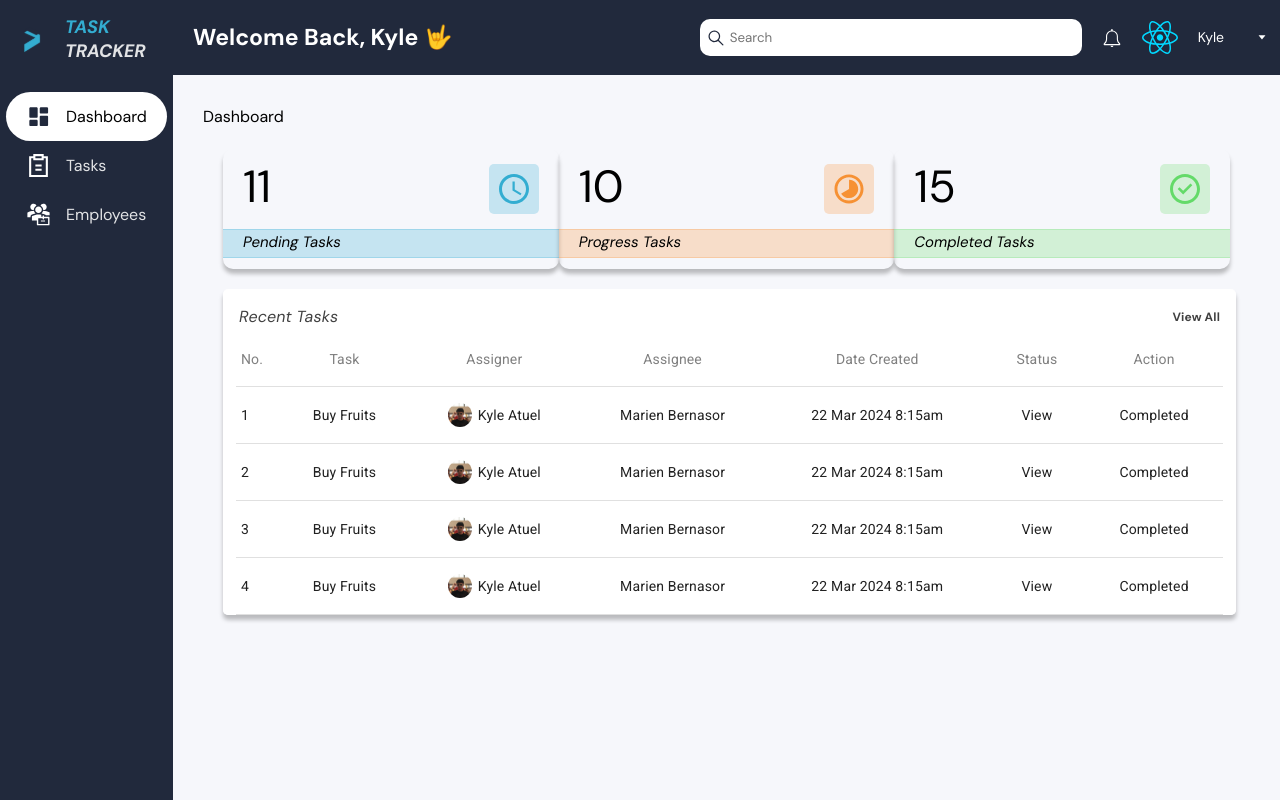
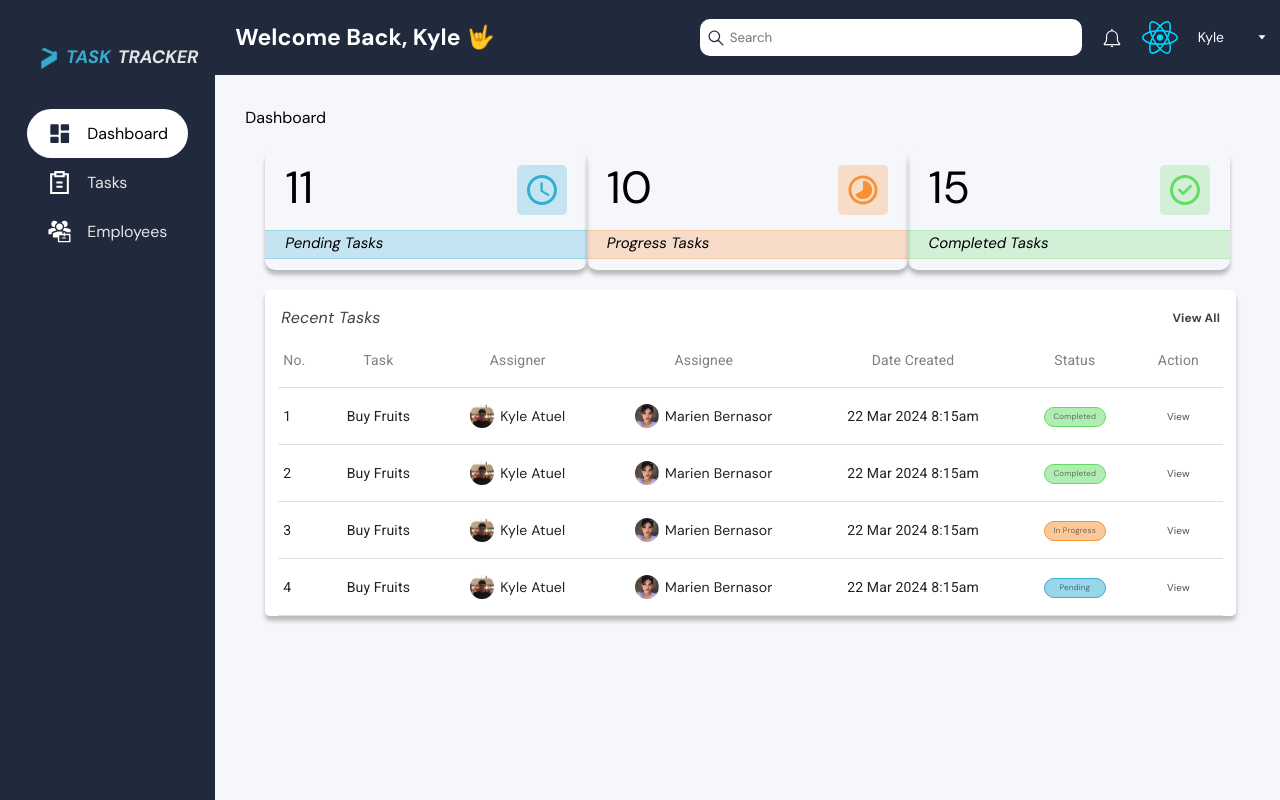
Before and after one commit to Renreal/task-manager, a React (Vite) app: page / in a window 1280 px wide. Built offline with nearby package versions, Linux system fonts and the light colour scheme.

Commit message:
screen 1440 sidebar updates and table components improvements

```diff
--- a/src/components/ RecentTasks.jsx
+++ b/src/components/ RecentTasks.jsx
@@ -7,8 +7,8 @@ import TableHead from "@mui/material/TableHead";
 import TableRow from "@mui/material/TableRow";
 import Paper from "@mui/material/Paper";
 import "../styles/RecentTasks.css";
-import kyle from "../assets/images/kyle.jpg"
-
+import kyle from "../assets/images/kyle.jpg";
+import marien from "../assets/images/marien.jpg";
 export default function RecentTasks() {
   return (
     <div className="recent-tasks-table">
@@ -46,60 +46,95 @@ export default function RecentTasks() {
               >
                 No.
               </TableCell>
-              <TableCell align="center" sx={{padding:"15px"}}>Task</TableCell>
-              <TableCell align="center" sx={{padding:"15px"}}>Assigner</TableCell>
-              <TableCell align="center" sx={{padding:"15px"}}>Assignee</TableCell>
-              <TableCell align="center" sx={{padding:"15px"}}>Date Created</TableCell>
-              <TableCell align="center" sx={{padding:"15px"}}>Status</TableCell>
-              <TableCell align="center" sx={{padding:"15px"}}>Action</TableCell>
+              <TableCell align="center" sx={{ padding: "15px" }}>
+                Task
+              </TableCell>
+              <TableCell align="center" sx={{ padding: "15px" }}>
+                Assigner
+              </TableCell>
+              <TableCell align="center" sx={{ padding: "15px" }}>
+                Assignee
+              </TableCell>
+              <TableCell align="center" sx={{ padding: "15px" }}>
+                Date Created
+              </TableCell>
+              <TableCell align="center" sx={{ padding: "15px" }}>
+                Status
+              </TableCell>
+              <TableCell align="center" sx={{ padding: "15px" }}>
+                Action
+              </TableCell>
             </TableRow>
           </TableHead>
-          <TableBody>
+          <TableBody className="table-body">
             <TableRow>
               <TableCell component="th" scope="row" sx={{ padding: "5px" }}>
                 1
               </TableCell>
-              <TableCell align="center" >Buy Fruits</TableCell>
-              <TableCell align="center" className="Assignee"><img src={kyle} alt="" />Kyle Atuel</TableCell>
-              <TableCell align="center">Marien Bernasor</TableCell>
-              <TableCell align="center">22 Mar 2024  8:15am</TableCell>
-              <TableCell align="center">View</TableCell>
-              <TableCell align="center">Completed</TableCell>
-            </TableRow>{" "}<TableRow>
+              <TableCell align="center">Buy Fruits</TableCell>
+              <TableCell align="center" className="Assignee">
+                <img src={kyle} alt="" />
+                <span>Kyle Atuel</span>
+              </TableCell>
+              <TableCell align="center">
+                <img src={marien} alt="" />
+                <span>Marien Bernasor</span>
+              </TableCell>
+              <TableCell align="center">22 Mar 2024 8:15am</TableCell>
+              <TableCell align="center" className="status"> <span>Completed</span></TableCell>
+              <TableCell align="center" className="view-action"><span>View</span></TableCell>
+            </TableRow>
+            <TableRow>
               <TableCell component="th" scope="row" sx={{ padding: "5px" }}>
                 2
               </TableCell>
-              <TableCell align="center" >Buy Fruits</TableCell>
-              <TableCell align="center" className="Assignee"><img src={kyle} alt="" />Kyle Atuel</TableCell>
-              <TableCell align="center">Marien Bernasor</TableCell>
-              <TableCell align="center">22 Mar 2024  8:15am</TableCell>
-              <TableCell align="center">View</TableCell>
-              <TableCell align="center">Completed</TableCell>
-            </TableRow>{" "}<TableRow>
+              <TableCell align="center">Buy Fruits</TableCell>
+              <TableCell align="center" className="Assignee">
+                <img src={kyle} alt="" />
+                <span>Kyle Atuel</span>
+              </TableCell>
+              <TableCell align="center">
+                <img src={marien} alt="" />
+                <span>Marien Bernasor</span>
+              </TableCell>
+              <TableCell align="center">22 Mar 2024 8:15am</TableCell>
+              <TableCell align="center" className="status"> <span>Completed</span></TableCell>
+              <TableCell align="center" className="view-action"><span>View</span></TableCell>
+            </TableRow>
+            <TableRow>
               <TableCell component="th" scope="row" sx={{ padding: "5px" }}>
                 3
               </TableCell>
-              <TableCell align="center" >Buy Fruits</TableCell>
-              <TableCell align="center" className="Assignee"><img src={kyle} alt="" />Kyle Atuel</TableCell>
-              <TableCell align="center">Marien Bernasor</TableCell>
-              <TableCell align="center">22 Mar 2024  8:15am</TableCell>
-              <TableCell align="center">View</TableCell>
-              <TableCell align="center">Completed</TableCell>
-            </TableRow>{" "}<TableRow>
+              <TableCell align="center">Buy Fruits</TableCell>
+              <TableCell align="center" className="Assignee">
+                <img src={kyle} alt="" />
+                <span>Kyle Atuel</span>
+              </TableCell>
+              <TableCell align="center">
+                <img src={marien} alt="" />
+                <span>Marien Bernasor</span>
+              </TableCell>
+              <TableCell align="center">22 Mar 2024 8:15am</TableCell>
+              <TableCell align="center" className="status in-progress"> <span>In Progress</span></TableCell>
+              <TableCell align="center" className="view-action"><span>View</span></TableCell>
+            </TableRow>
+            <TableRow>
               <TableCell component="th" scope="row" sx={{ padding: "5px" }}>
                 4
               </TableCell>
-              <TableCell align="center" >Buy Fruits</TableCell>
-              <TableCell align="center" className="Assignee"><img src={kyle} alt="" />Kyle Atuel</TableCell>
-              <TableCell align="center">Marien Bernasor</TableCell>
-              <TableCell align="center">22 Mar 2024  8:15am</TableCell>
-              <TableCell align="center">View</TableCell>
-              <TableCell align="center">Completed</TableCell>
-            </TableRow>{" "}
-
-
-
-
+              <TableCell align="center">Buy Fruits</TableCell>
+              <TableCell align="center" className="Assignee">
+                <img src={kyle} alt="" />
+                <span>Kyle Atuel</span>
+              </TableCell>
+              <TableCell align="center">
+                <img src={marien} alt="" />
+                <span>Marien Bernasor</span>
+              </TableCell>
+              <TableCell align="center">22 Mar 2024 8:15am</TableCell>
+              <TableCell align="center" className="status pending"> <span>Pending</span></TableCell>
+              <TableCell align="center" className="view-action"><span>View</span></TableCell>
+            </TableRow>
           </TableBody>
         </Table>
       </TableContainer>
--- a/src/components/SideBar.jsx
+++ b/src/components/SideBar.jsx
@@ -9,8 +9,8 @@ function SideBar() {
         <div className="sidebar">
             <div className="sidebar-header">
                 <img className="sidebar-logo" src={systemLogo} alt="System Logo" />
-                <div className="sidebar-title">
-                    <span className="sidebar-text"><span className="blue-task">TASK</span> TRACKER</span>
+                <div className="sidebar-text">
+                    <span className="blue-task">TASK</span> <span>TRACKER</span>
                 </div>
             </div>
 
--- a/src/styles/RecentTasks.css
+++ b/src/styles/RecentTasks.css
@@ -2,12 +2,45 @@
   margin: 20px;
   margin-right: 40px;
 }
-.recent-tasks-table .Assignee {
-  display: flex;
+
+.recent-tasks-table img, span{
+  vertical-align: middle;
+}
+
+.status span{
+  color: rgba(0, 0, 0, 0.5);
+  font-size: 8px;
+  background-color: #64DA6980;
+  display: inline-grid;
   align-items: center;
-  justify-content: center;
+  border-radius: 10px;
+  border: 0.5px solid #64DA69;
+  height: 18px;
+  width: 60px;
 }
-.recent-tasks-table .Assignee img {
+.status.in-progress span{
+  background-color: rgba(246, 145, 52, 0.5);
+  border: 0.5px solid rgba(246, 145, 52, 1);
+}
+.status.pending span{
+  background-color: rgba(51, 173, 209, 0.5);
+  border: 0.5px solid rgba(51, 173, 209, 1);
+  display: inline-grid;
+  padding: 0px;
+  align-items: center;
+}
+.status.pending, .view-action{
+  vertical-align: middle;
+}
+
+
+.view-action span{
+  font-size: 10px;
+  color: rgba(0, 0, 0, 0.7);
+}
+
+
+.recent-tasks-table .table-body img {
   width: 24px;
   border-radius: 18px;
   margin-right: 6px;
--- a/src/styles/SideBar.css
+++ b/src/styles/SideBar.css
@@ -1,14 +1,20 @@
 .sidebar {
     background-color: #21293C;
-    display: flex;
+    display: flex
+;
     flex-direction: column;
     margin: 0;
-    padding: 0;
+    padding: 17px;
     width: 200px;
     height: 100vh;
+    align-items: center;
+    align-content: center;
+
 }
 .blue-task {
     color: #33ADD1;
+    margin-left: -1rem;
+    margin-right: 7px;
 }
 
 .sidebar-header {
@@ -16,8 +22,11 @@
     align-items: center;
     margin-top: 7px;
 }
-
+.sidebar-header img{
+    width: 65px;
+}
 .sidebar-text {
+    display: flex;
     font-family: 'DM Sans';
     font-weight: 700;
     font-style: italic;
```
Also changed, not shown: src/assets/images/marien.jpg (added).
